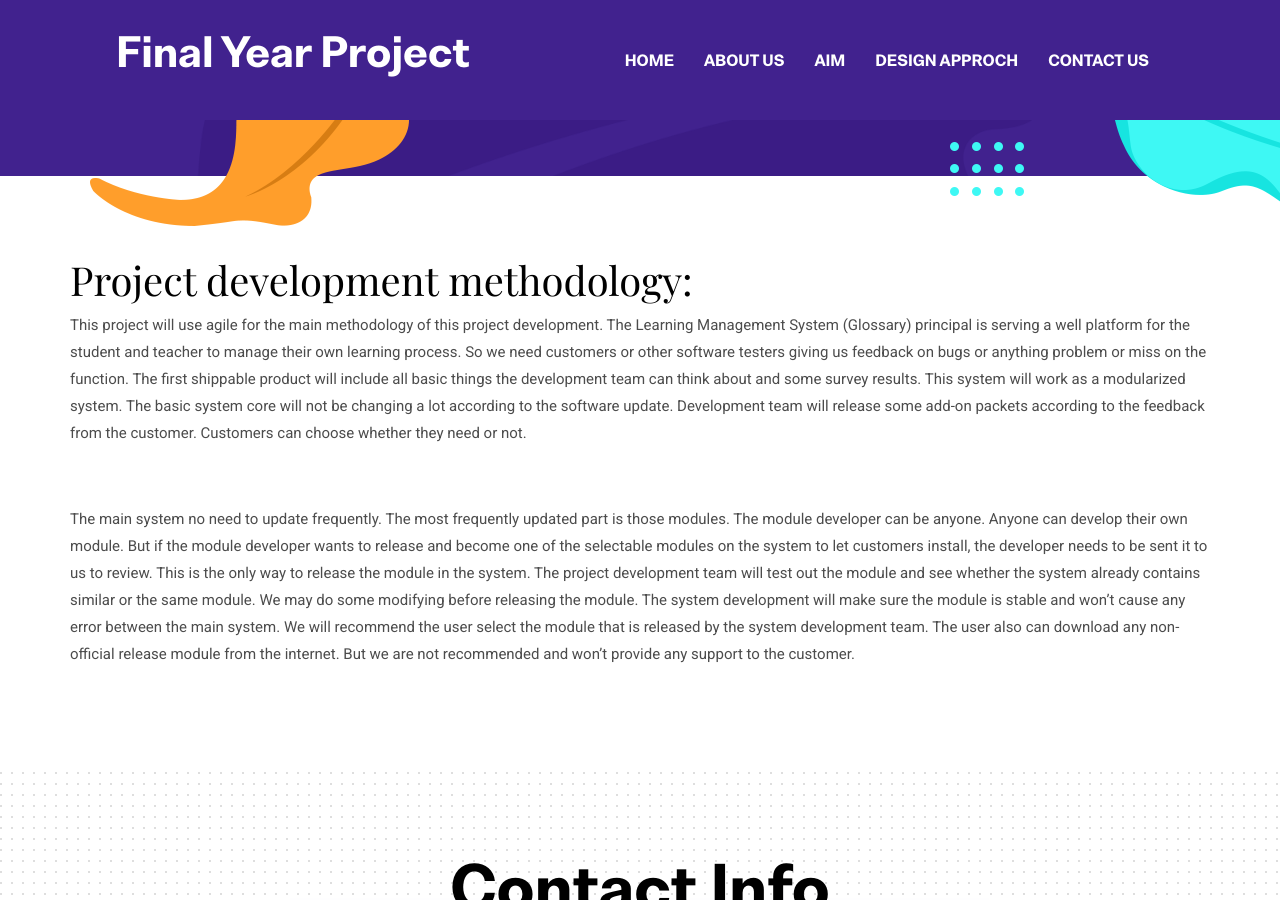
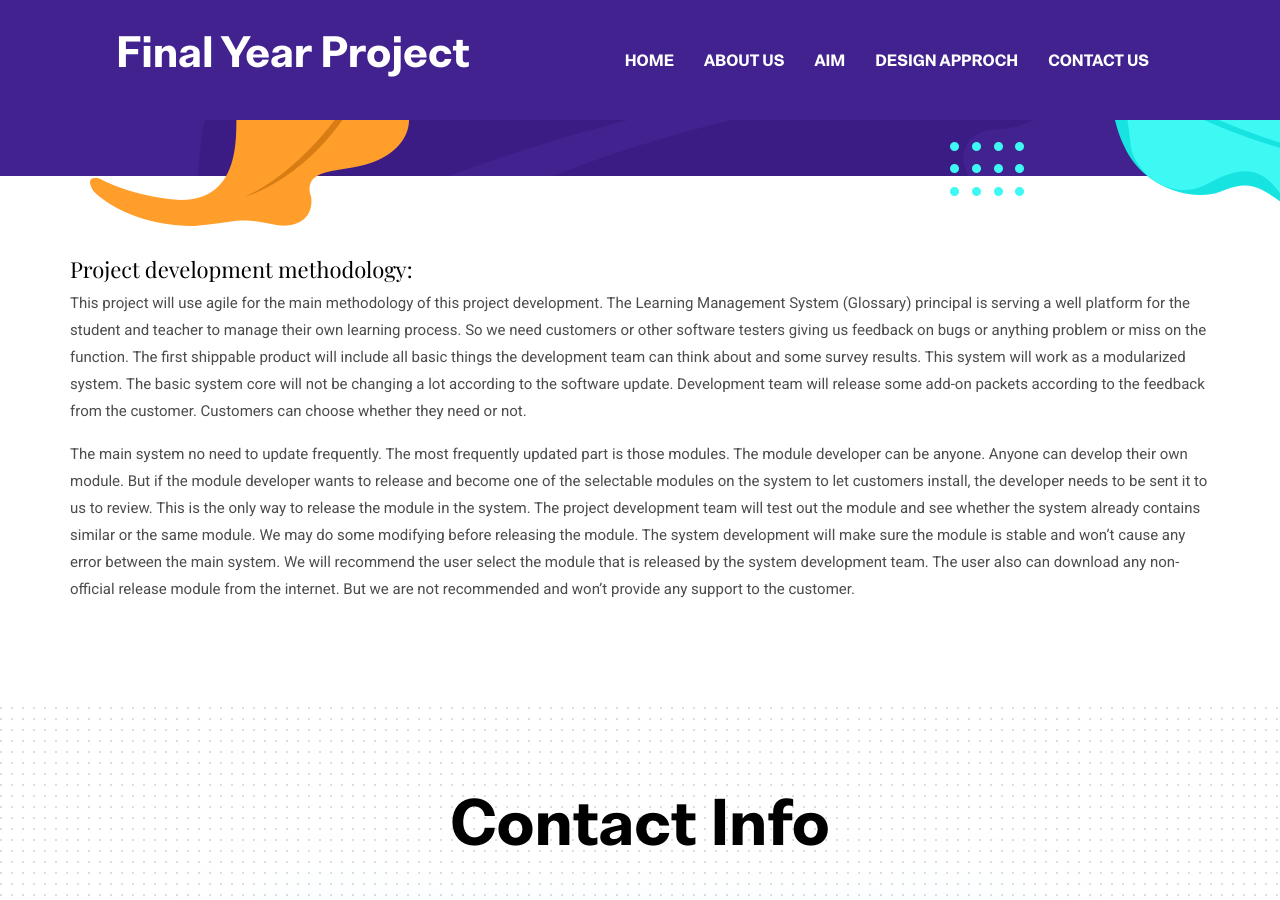
Before and after one commit to RyanL-29/FinalYearProjectWeb, a Jekyll site: the page built from _pages/portfolio.html, in a window 1280 px wide and 900 px high, scrolled down 328 px. Built offline with Jekyll 4.4.1, drawn with Linux system fonts in a browser that asks for light colours.

```diff
--- a/_pages/portfolio.html
+++ b/_pages/portfolio.html
@@ -6,9 +6,8 @@ title: Design Approch
 <section class="section">
   <div class="container">
     <div class="row">
-      <h3>Project development methodology:<h3>
+      <h4>Project development methodology:<h4>
       <p> This project will use agile for the main methodology of this project development. The Learning Management System (Glossary) principal is serving a well platform for the student and teacher to manage their own learning process. So we need customers or other software testers giving us feedback on bugs or anything problem or miss on the function. The first shippable product will include all basic things the development team can think about and  some survey results. This system will work as a modularized system. The basic system core will not be changing a lot according to the software update. Development team will release some add-on packets according to the feedback from the customer. Customers can choose whether they need or not. <p>
-      <br>
       <p>The main system no need to update frequently. The most frequently updated part is those modules. The module developer can be anyone. Anyone can develop their own module. But if the module developer wants to release and become one of the selectable modules on the system to let customers install, the developer needs to be sent it to us to review. This is the only way to release the module in the system. The project development team will test out the module and see whether the system already contains similar or the same module. We may do some modifying before releasing the module. The system development will make sure the module is stable and won’t cause any error between the main system. We will recommend the user select the module that is released by the system development team. The user also can download any non-official release module from the internet. But we are not recommended and won’t provide any support to the customer.<p>
     </div>
   </div>
```
